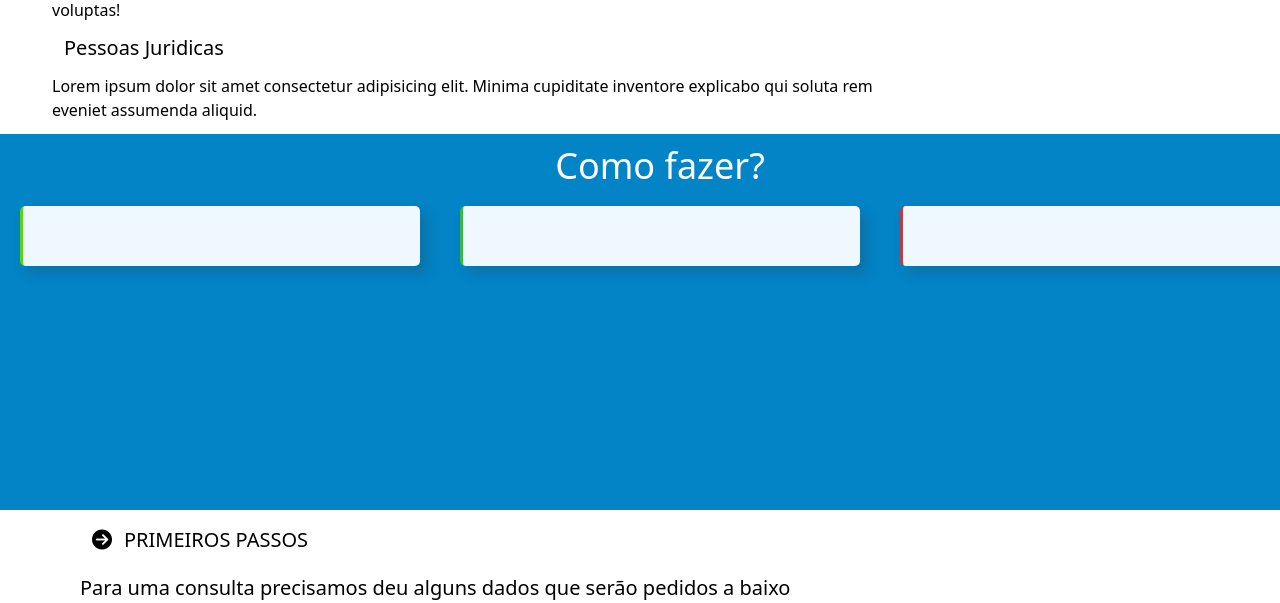
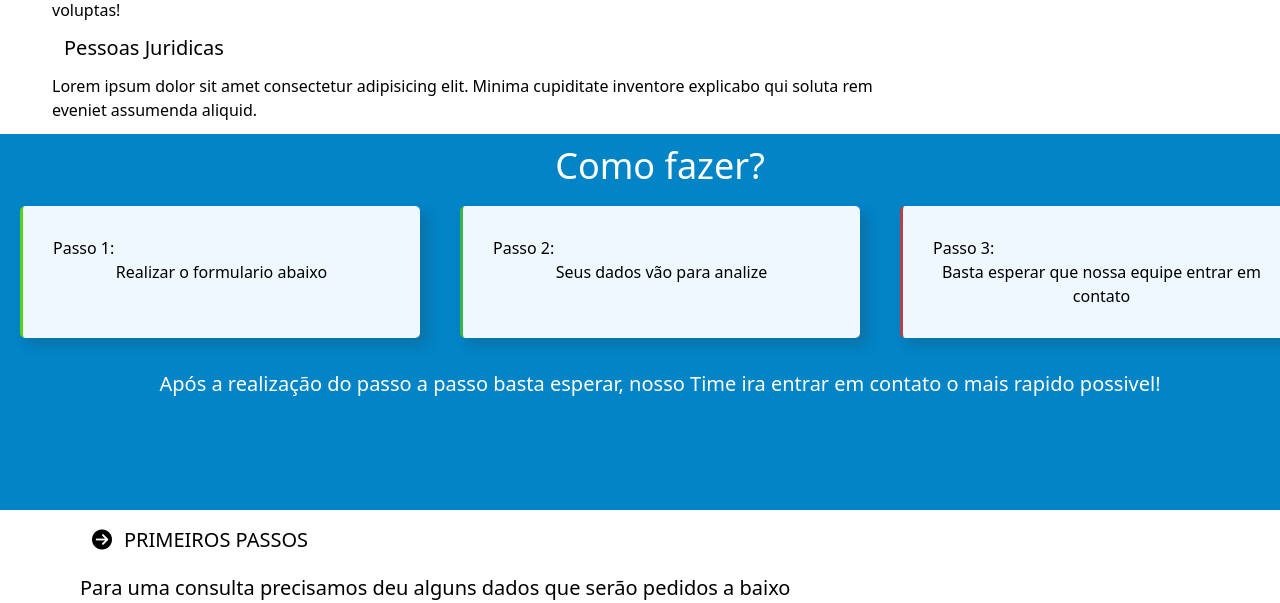
Before and after one commit to HumbertoVisgueira/SITE_EMPRESTIMO, a Django app: template templates/index.html in a window 1280 px wide. Shown: the part 1084-1687 px from the top of the page. Run offline with Django 4.2, Linux system fonts and the light colour scheme; the template is opened without the code that fills it, so the values that code supplies are empty; some libraries are stand-ins or nearby versions.

Commit message:
Update index.html

```diff
--- a/templates/index.html
+++ b/templates/index.html
@@ -51,19 +51,23 @@
                 </ul>
             </div>
             <div class="bg-sky-600">
-            <h1 class="text-center text-4xl pt-3 text-white">Como fazer?</h1>
+                <h1 class="text-center text-4xl pt-3 text-white">Como fazer?</h1>
                 <div id="tuts" style="display: flex; justify-content:center; aling-items:center">
 
                     <div id="pass1" style="border-radius: 5px; box-shadow: 7px 7px 13px 0px rgba(50, 50, 50, 0.22); padding: 30px; margin: 20px; width: 400px; transition: all 0.3s ease-out; border-left: 3px solid #5bd117; background-color: aliceblue;">
-
+                        <h2 class="text-left">Passo 1:</h2>
+                        <p>Realizar o formulario abaixo</p>
                     </div>
                     <div id="pass2" style="border-radius: 5px; box-shadow: 7px 7px 13px 0px rgba(50, 50, 50, 0.22); padding: 30px; margin: 20px; width: 400px; transition: all 0.3s ease-out; border-left: 3px solid #3bb54a; background-color: aliceblue;">
-
+                        <h2 class="text-left">Passo 2:</h2>
+                        <p>Seus dados vão para analize</p>
                     </div>
                     <div id="pass3" style="border-radius: 5px; box-shadow: 7px 7px 13px 0px rgba(50, 50, 50, 0.22); padding: 30px; margin: 20px; width: 400px; transition: all 0.3s ease-out; border-left: 3px solid #b3404a; background-color: aliceblue;">
-
+                        <h2 class="text-left">Passo 3:</h2>
+                        <p>Basta esperar que nossa equipe entrar em contato</p>
                     </div>
                 </div>
+                <h1 class="text-center text-xl pt-3 text-white">Após a realização do passo a passo basta esperar, nosso Time ira entrar em contato o mais rapido possivel!</h1>
             </div>
 
                 <div type="text_1" class="text-left pl-20">
```
